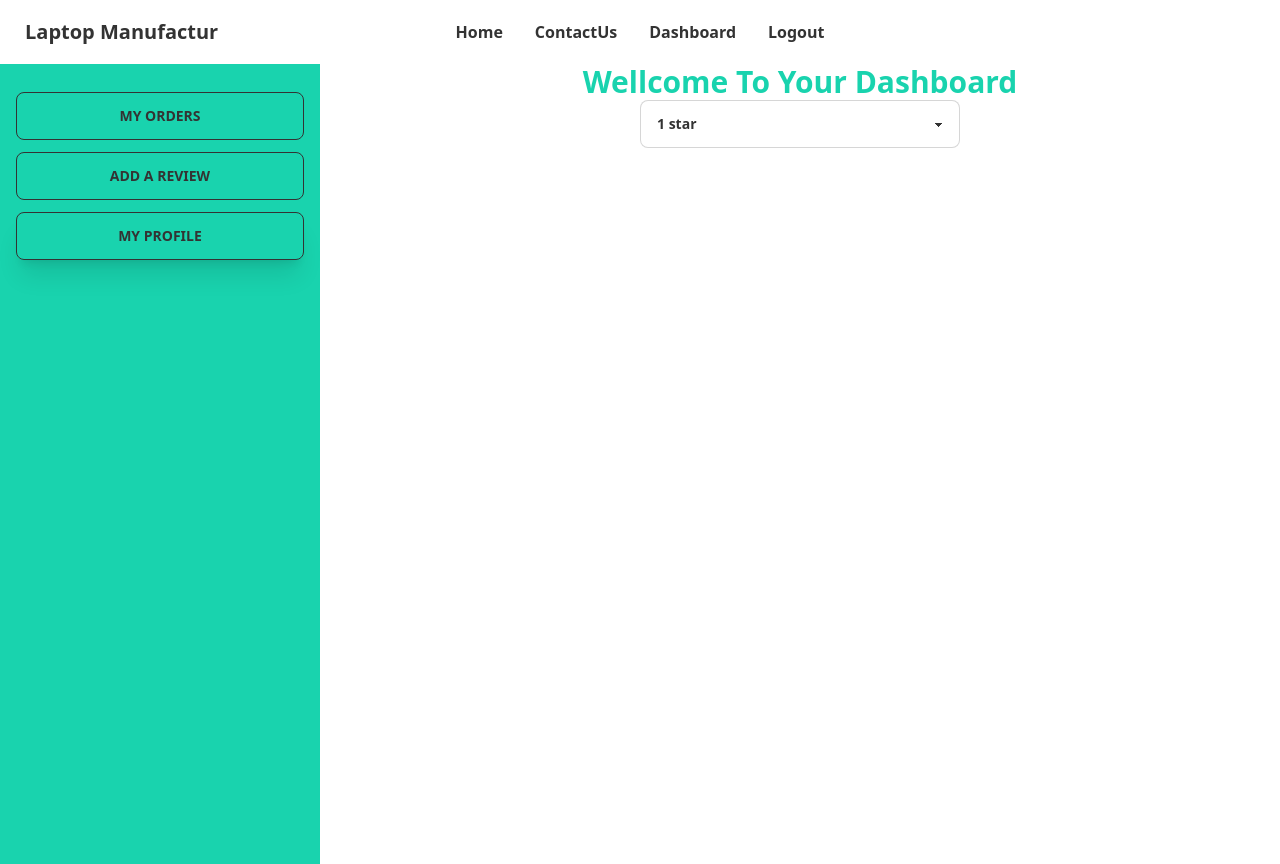
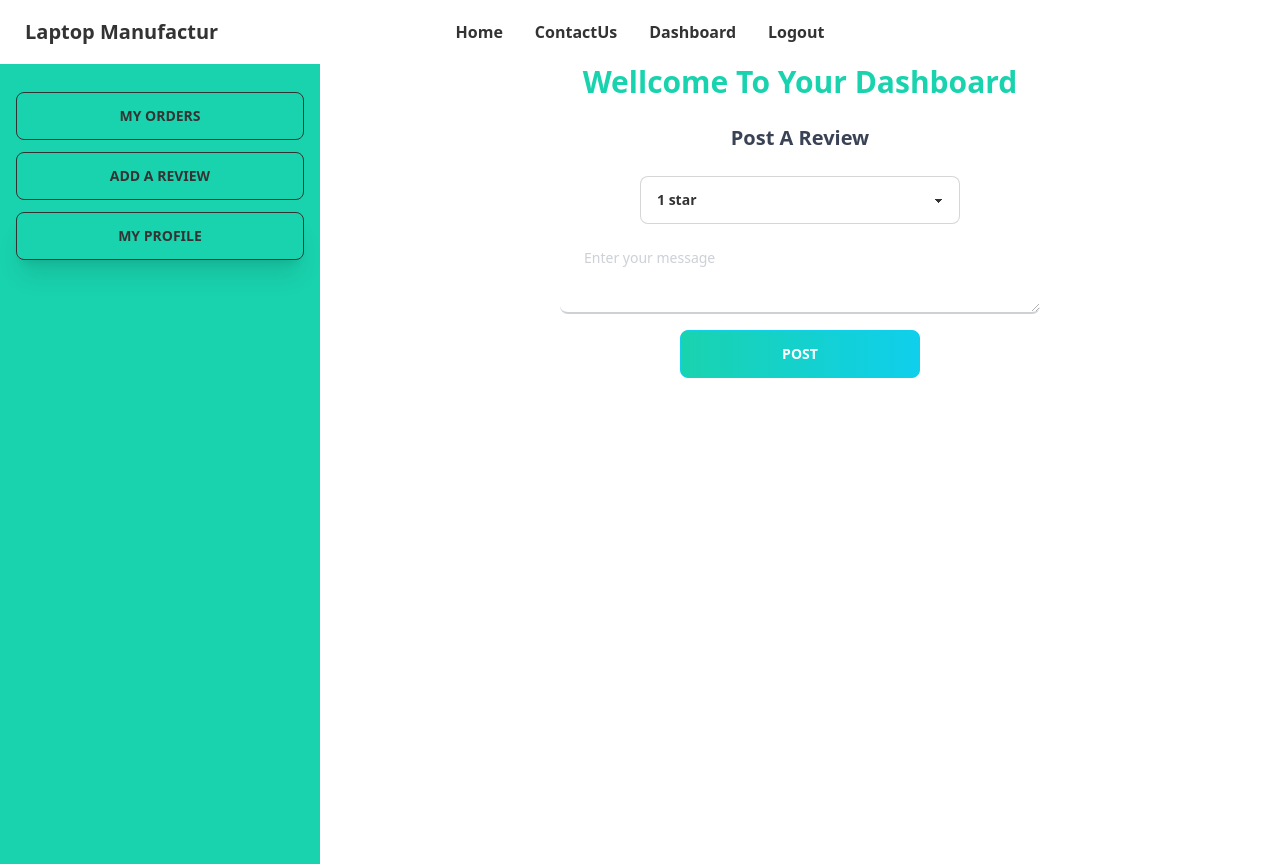
Before and after one commit to naimulislamshakil/manufacturer-website-cliend-side, a React (Create React App) app: page /dashboard/add_review in a window 1280 px wide. Built offline with nearby package versions, Linux system fonts and the light colour scheme; no server answers; sample sign-in values are in the browser's storage.

Commit message:
add add review section

```diff
--- a/src/Component/Pages/Dashboard/AddReview.js
+++ b/src/Component/Pages/Dashboard/AddReview.js
@@ -1,16 +1,34 @@
 import React from "react";
+import { useAuthState } from "react-firebase-hooks/auth";
+import auth from "../../../firebase.config";
 
 const AddReview = () => {
+  const [user] = useAuthState(auth);
   return (
+    <div>
+      <h1 className="text-center text-xl text-accent font-bold py-6">
+        Post A Review
+      </h1>
       <form className="flex flex-col justify-center w-full items-center">
-      <select name="slot" className="select select-bordered w-full max-w-xs">
+        <select name="star" className="select select-bordered w-full max-w-xs">
           <option value="1 star">1 star</option>
           <option value="2 star">2 star</option>
           <option value="3 star">3 star</option>
           <option value="4 star">4 star</option>
           <option value="5 star">5 star</option>
         </select>
+        <textarea
+          name="message"
+          className="w-2/4 p-6 text-sm border-b-2 border-gray-400 rounded-lg outline-none opacity-50 focus:border-blue-400"
+          placeholder="Enter your message"
+        ></textarea>
+        <input
+          className="btn btn-primary w-1/4 mt-4 bg-gradient-to-r from-secondary to-primary outline-none text-white"
+          type="submit"
+          value="POST"
+        />
       </form>
+    </div>
   );
 };
 
```
Lines whose indentation alone changed are shown as unchanged.
